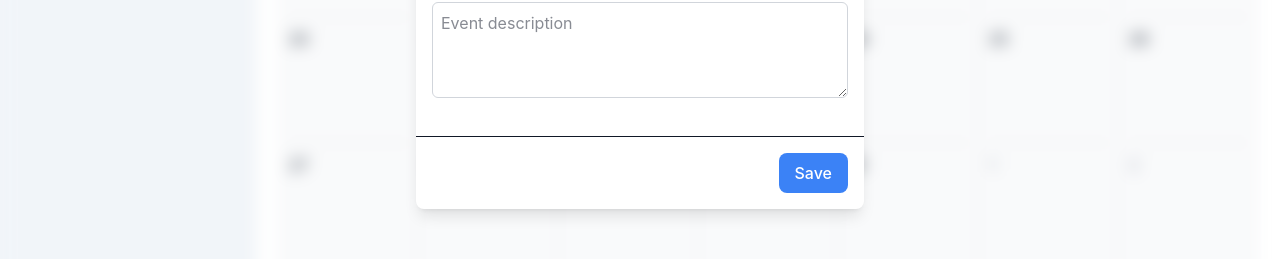
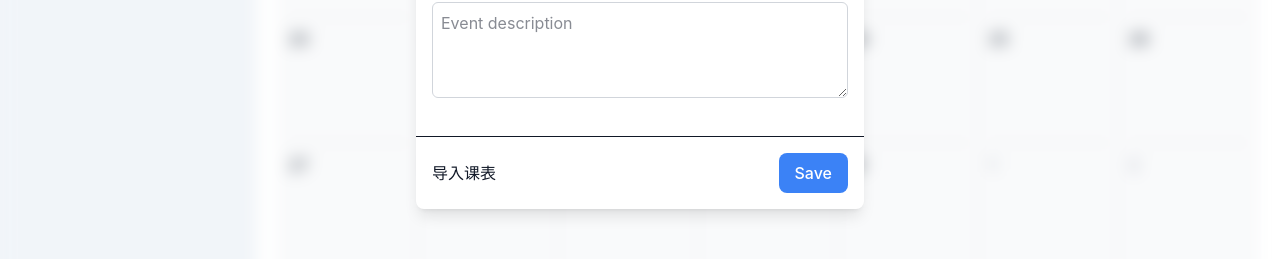
Before and after one commit to SYSU-TimeFlow/TimeFlow, a Vue app: page /#/ in a window 1280 px wide. Both pictures are taken after a click on the button "Add Event". Shown: the part 467-726 px from the top of the page. Built offline with nearby package versions, Linux system fonts and the light colour scheme.

Commit message:
feat/在event下添加导入文件的按钮

```diff
--- a/src/components/pages/EventPage.vue
+++ b/src/components/pages/EventPage.vue
@@ -125,8 +125,19 @@
       </div>
       <!-- 模态框底部，包含操作按钮 -->
       <div
-        class="modal-footer p-4 border-t flex justify-end space-x-3"
+        class="modal-footer p-4 border-t flex justify-between items-center"
       >
+        <!-- 导入课表按钮（左下角） -->
+        <button
+          @click="eventStore.importScheduleFromFile()"
+          class="modal-import-btn"
+          title="从文件导入课程表"
+        >
+          导入课表
+        </button>
+
+        <!-- 右侧按钮组 -->
+        <div class="flex space-x-3">
           <!-- 删除按钮，仅在编辑事件时显示 (isNewEvent 为 false) -->
           <button
             v-if="!eventStore.isNewEvent"
@@ -142,6 +153,7 @@
           >
             Save
           </button>
+        </div>
       </div>
     </div>
   </div>
```
Lines whose indentation alone changed are shown as unchanged.
